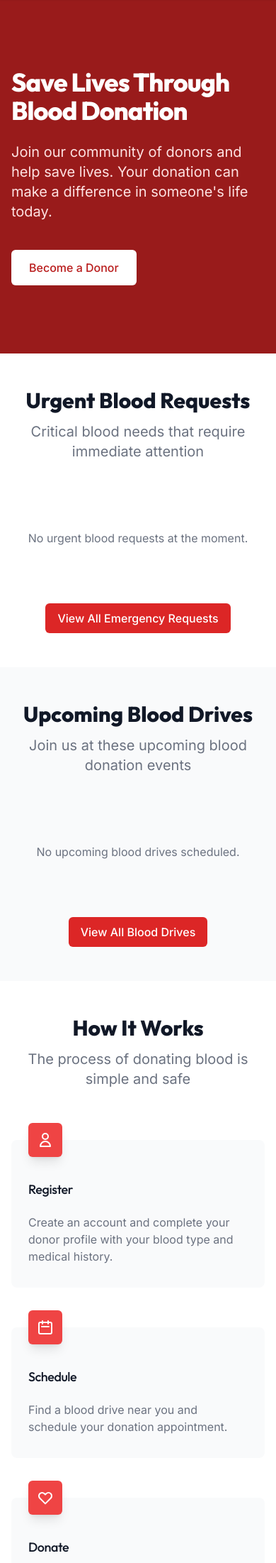
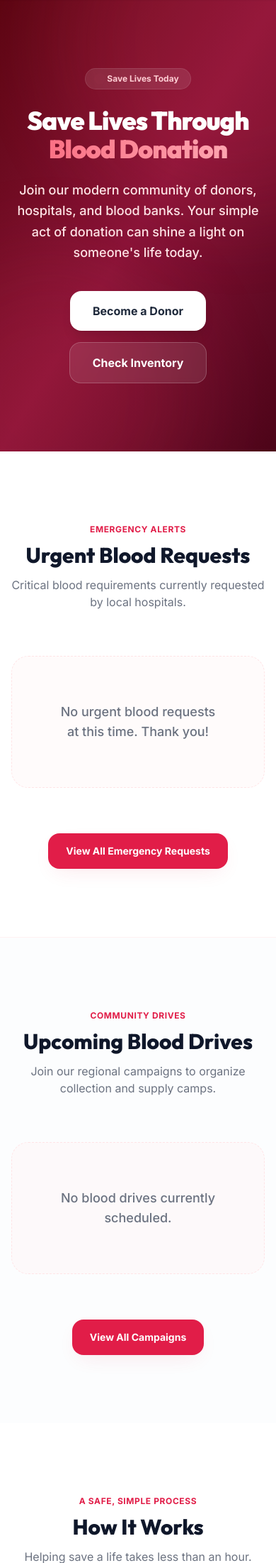
Before and after one commit to BalajiPatil1207/blood_brige_project, a Flask app: page / in a window 390 px wide. Shown: the part 81-2283 px from the top of the page at 71% size. Run offline with Flask 3, Linux system fonts and the light colour scheme; data that the repository does not hold is empty; some libraries are stand-ins or nearby versions.

Commit message:
feat: implement responsive landing page with urgent requests and blood drive sections

```diff
--- a/app/templates/main/index.html
+++ b/app/templates/main/index.html
@@ -2,75 +2,105 @@
 
 {% block content %}
 <!-- Hero Section -->
-<div class="relative bg-red-800">
-    <!-- <div class="absolute inset-0">
-        <img class="w-full h-full object-cover" src="{{ url_for('static', filename='images/hero-bg.jpg') }}" alt="Blood donation">
-        <div class="absolute inset-0 bg-red-800 mix-blend-multiply"></div>
-    </div> -->
-    <div class="relative max-w-7xl mx-auto py-24 px-4 sm:py-32 sm:px-6 lg:px-8">
-        <h1 class="text-4xl font-extrabold tracking-tight text-white sm:text-5xl lg:text-6xl">Save Lives Through Blood Donation</h1>
-        <p class="mt-6 text-xl text-red-100 max-w-3xl">Join our community of donors and help save lives. Your donation can make a difference in someone's life today.</p>
-        <div class="mt-10 flex flex-wrap gap-4">
-            <a href="{{ url_for('auth.register', user_type='donor') }}" class="inline-flex items-center px-6 py-3 border border-transparent text-base font-medium rounded-md text-red-700 bg-white hover:bg-red-50">
+<div class="relative bg-gradient-to-br from-[#5c0612] via-primary-900 to-rose-950 overflow-hidden py-24 sm:py-32">
+    <!-- Decorative organic glow shapes -->
+    <div class="absolute top-0 right-0 w-[500px] h-[500px] bg-primary-500/20 rounded-full blur-3xl -mr-48 -mt-48 animate-pulse"></div>
+    <div class="absolute bottom-0 left-0 w-[400px] h-[400px] bg-rose-500/10 rounded-full blur-3xl -ml-32 -mb-32"></div>
+
+    <div class="relative max-w-7xl mx-auto px-4 sm:px-6 lg:px-8 text-center lg:text-left lg:flex lg:items-center lg:justify-between gap-12">
+        <div class="max-w-3xl">
+            <span class="inline-flex items-center gap-1.5 px-4 py-1.5 rounded-full text-xs font-bold bg-white/10 text-primary-200 border border-white/10 mb-6">
+                <span class="w-2 h-2 rounded-full bg-primary-400 animate-ping"></span>
+                Save Lives Today
+            </span>
+            <h1 class="text-4xl sm:text-5xl lg:text-7xl font-black tracking-tight text-white leading-[1.1] mb-6">
+                Save Lives Through <br class="hidden sm:inline">
+                <span class="text-transparent bg-clip-text bg-gradient-to-r from-primary-400 to-rose-300">Blood Donation</span>
+            </h1>
+            <p class="text-lg sm:text-xl text-rose-100 max-w-2xl font-medium leading-relaxed mb-10">
+                Join our modern community of donors, hospitals, and blood banks. Your simple act of donation can shine a light on someone's life today.
+            </p>
+            <div class="flex flex-wrap gap-4 justify-center lg:justify-start">
+                <a href="{{ url_for('auth.register', user_type='donor') }}" class="px-8 py-4 text-base font-extrabold rounded-2xl text-primary-950 bg-white hover:bg-rose-50 shadow-lg transform hover:-translate-y-0.5 transition duration-150">
                     Become a Donor
                 </a>
-            {% if current_user.is_authenticated %}
-            <a href="{{ url_for('auth.logout') }}" class="inline-flex items-center px-6 py-3 border border-transparent text-base font-medium rounded-md text-red-700 bg-white hover:bg-red-50">
-                Logout
+                <a href="{{ url_for('main.blood_inventory') }}" class="px-8 py-4 text-base font-extrabold rounded-2xl text-white bg-white/10 hover:bg-white/20 border border-white/20 backdrop-blur-sm transform hover:-translate-y-0.5 transition duration-150">
+                    Check Inventory
                 </a>
-            {% endif %}
+            </div>
+        </div>
+        <div class="hidden lg:block relative max-w-md w-full">
+            <!-- Sleek Glass card representing blood levels -->
+            <div class="bg-white/5 border border-white/10 backdrop-blur-md rounded-3xl p-8 shadow-2xl relative overflow-hidden">
+                <div class="absolute -right-16 -top-16 w-36 h-36 bg-primary-600/30 rounded-full blur-2xl"></div>
+                <div class="flex justify-between items-center mb-6">
+                    <h3 class="text-white font-bold text-lg">Live Blood Needs</h3>
+                    <span class="px-2.5 py-1 text-xs font-bold text-green-300 bg-green-500/10 rounded-full">Real-time</span>
+                </div>
+                <div class="space-y-4">
+                    <div class="bg-white/5 p-4 rounded-2xl flex justify-between items-center">
+                        <span class="text-rose-200 font-bold text-lg">O+ Negative</span>
+                        <span class="text-white font-extrabold">Critical Request</span>
+                    </div>
+                    <div class="bg-white/5 p-4 rounded-2xl flex justify-between items-center">
+                        <span class="text-rose-200 font-bold text-lg">A+ Positive</span>
+                        <span class="text-white font-extrabold">Highly Needed</span>
+                    </div>
+                </div>
+            </div>
         </div>
     </div>
 </div>
 
 <!-- Urgent Blood Requests -->
-<div class="bg-white py-12">
+<div class="bg-white py-24 border-b border-rose-50">
     <div class="max-w-7xl mx-auto px-4 sm:px-6 lg:px-8">
-        <div class="text-center">
-            <h2 class="text-3xl font-extrabold text-gray-900 sm:text-4xl">
+        <div class="text-center mb-16">
+            <span class="text-primary-600 font-extrabold tracking-wider uppercase text-xs">Emergency Alerts</span>
+            <h2 class="text-3xl sm:text-4xl font-extrabold text-slate-900 mt-2">
                 Urgent Blood Requests
             </h2>
-            <p class="mt-3 max-w-2xl mx-auto text-xl text-gray-500 sm:mt-4">
-                Critical blood needs that require immediate attention
+            <p class="mt-3 max-w-2xl mx-auto text-base text-gray-500">
+                Critical blood requirements currently requested by local hospitals.
             </p>
         </div>
 
-        <div class="mt-12 grid gap-5 mx-auto lg:grid-cols-3 lg:max-w-none">
+        <div class="grid gap-8 sm:grid-cols-2 lg:grid-cols-3">
             {% for request in urgent_requests %}
-            <div class="flex flex-col rounded-lg shadow-lg overflow-hidden">
-                <div class="flex-1 bg-white p-6 flex flex-col justify-between">
-                    <div class="flex-1">
-                        <p class="text-sm font-medium text-red-600">
+            <div class="flex flex-col bg-white border border-rose-100/60 rounded-3xl p-6 shadow-premium hover:shadow-premium-hover transform hover:-translate-y-1 transition duration-300 relative overflow-hidden">
+                <div class="absolute top-0 left-0 w-2.5 h-full bg-primary-600"></div>
+                <div class="flex justify-between items-start mb-4">
+                    <div>
+                        <h4 class="text-xs font-bold text-primary-600 uppercase tracking-widest">
                             {{ request.hospital.hospital_name if request.hospital else request.requester.first_name + ' ' + request.requester.last_name}}
+                        </h4>
+                        <h3 class="text-2xl font-black text-slate-900 mt-1">
+                            {{ request.blood_type }} Need
+                        </h3>
+                    </div>
+                    <span class="px-3 py-1 text-xs font-bold rounded-full bg-rose-50 text-primary-700">
+                        {{ request.priority }}
+                    </span>
+                </div>
+                <p class="text-slate-500 font-medium mb-6">
+                    {{ request.units_needed }} units requested immediately to save patient lives.
                 </p>
-                        <div class="block mt-2">
-                            <p class="text-xl font-semibold text-gray-900">
-                                {{ request.blood_type }} Blood Needed
-                            </p>
-                            <p class="mt-3 text-base text-gray-500">
-                                {{ request.units_needed }} units required
-                            </p>
-                            <p class="mt-1 text-sm text-gray-500">
-                                Priority: {{ request.priority }}
-                            </p>
-                        </div>
-                    </div>
-                    <div class="mt-6">
-                        <a href="{{ url_for('main.emergency_requests') }}" class="text-base font-medium text-red-600 hover:text-red-500">
+                <div class="mt-auto border-t border-rose-50/50 pt-4 flex justify-between items-center">
+                    <span class="text-xs text-gray-400 font-semibold">Updated just now</span>
+                    <a href="{{ url_for('main.emergency_requests') }}" class="text-sm font-bold text-primary-600 hover:text-primary-700 transition duration-150">
                         View Details →
                     </a>
                 </div>
             </div>
-            </div>
             {% else %}
-            <div class="col-span-full text-center py-12">
-                <p class="text-gray-500">No urgent blood requests at the moment.</p>
+            <div class="col-span-full bg-rose-50/30 border border-dashed border-rose-100 rounded-3xl p-16 text-center">
+                <p class="text-gray-500 font-medium text-lg">No urgent blood requests at this time. Thank you!</p>
             </div>
             {% endfor %}
         </div>
 
-        <div class="mt-8 text-center">
-            <a href="{{ url_for('main.emergency_requests') }}" class="inline-flex items-center px-4 py-2 border border-transparent text-base font-medium rounded-md text-white bg-red-600 hover:bg-red-700">
+        <div class="mt-16 text-center">
+            <a href="{{ url_for('main.emergency_requests') }}" class="inline-flex items-center px-6 py-3.5 border border-transparent text-sm font-bold rounded-2xl text-white bg-primary-600 hover:bg-primary-700 shadow-premium hover:shadow-premium-hover transform hover:-translate-y-0.5 transition duration-150">
                 View All Emergency Requests
             </a>
         </div>
@@ -78,164 +108,142 @@
 </div>
 
 <!-- Upcoming Blood Drives -->
-<div class="bg-gray-50 py-12">
+<div class="bg-[#fcfdfe] py-24">
     <div class="max-w-7xl mx-auto px-4 sm:px-6 lg:px-8">
-        <div class="text-center">
-            <h2 class="text-3xl font-extrabold text-gray-900 sm:text-4xl">
+        <div class="text-center mb-16">
+            <span class="text-primary-600 font-extrabold tracking-wider uppercase text-xs">Community Drives</span>
+            <h2 class="text-3xl sm:text-4xl font-extrabold text-slate-900 mt-2">
                 Upcoming Blood Drives
             </h2>
-            <p class="mt-3 max-w-2xl mx-auto text-xl text-gray-500 sm:mt-4">
-                Join us at these upcoming blood donation events
+            <p class="mt-3 max-w-2xl mx-auto text-base text-gray-500">
+                Join our regional campaigns to organize collection and supply camps.
             </p>
         </div>
 
-        <div class="mt-12 grid gap-5 mx-auto lg:grid-cols-3 lg:max-w-none">
+        <div class="grid gap-8 sm:grid-cols-2 lg:grid-cols-3">
             {% for drive in upcoming_drives %}
-            <div class="flex flex-col rounded-lg shadow-lg overflow-hidden">
-                <div class="flex-1 bg-white p-6 flex flex-col justify-between">
-                    <div class="flex-1">
-                        <p class="text-sm font-medium text-red-600">
-                            {{ drive.organizer.bank_name }}
-                        </p>
-                        <div class="block mt-2">
-                            <p class="text-xl font-semibold text-gray-900">
+            <div class="flex flex-col bg-white border border-rose-100/60 rounded-3xl p-6 shadow-premium hover:shadow-premium-hover transform hover:-translate-y-1 transition duration-300">
+                <div class="mb-4">
+                    <span class="text-xs font-bold text-slate-400 uppercase tracking-widest block mb-1">Organized by {{ drive.organizer.bank_name }}</span>
+                    <h3 class="text-xl font-bold text-slate-900 hover:text-primary-600 transition">
                         {{ drive.title }}
-                            </p>
-                            <p class="mt-3 text-base text-gray-500">
+                    </h3>
+                </div>
+                <div class="space-y-2 mb-6">
+                    <div class="flex items-center text-sm text-gray-500 font-medium">
+                        <svg class="flex-shrink-0 mr-2 h-5 w-5 text-primary-500" xmlns="http://www.w3.org/2000/svg" viewBox="0 0 20 20" fill="currentColor">
+                            <path fill-rule="evenodd" d="M5.05 4.05a7 7 0 119.9 9.9L10 18.9l-4.95-4.95a7 7 0 010-9.9zM10 11a2 2 0 100-4 2 2 0 000 4z" clip-rule="evenodd" />
+                        </svg>
                         {{ drive.location }}
-                            </p>
-                            <p class="mt-1 text-sm text-gray-500">
+                    </div>
+                    <div class="flex items-center text-sm text-gray-500 font-medium">
+                        <svg class="flex-shrink-0 mr-2 h-5 w-5 text-primary-500" xmlns="http://www.w3.org/2000/svg" viewBox="0 0 20 20" fill="currentColor">
+                            <path fill-rule="evenodd" d="M6 2a1 1 0 00-1 1v1H4a2 2 0 00-2 2v10a2 2 0 002 2h12a2 2 0 002-2V6a2 2 0 00-2-2h-1V3a1 1 0 10-2 0v1H7V3a1 1 0 00-1-1zm0 5a1 1 0 000 2h8a1 1 0 100-2H6z" clip-rule="evenodd" />
+                        </svg>
                         {{ drive.start_date.strftime('%B %d, %Y') }}
-                            </p>
                     </div>
                 </div>
-                    <div class="mt-6">
-                        <a href="{{ url_for('main.blood_drive_detail', id=drive.id) }}" class="text-base font-medium text-red-600 hover:text-red-500">
-                            View Details →
+                <div class="mt-auto">
+                    <a href="{{ url_for('main.blood_drive_detail', id=drive.id) }}" class="w-full inline-flex justify-center items-center px-4 py-3 border border-rose-100 hover:border-primary-600 text-sm font-bold rounded-2xl text-slate-700 hover:text-white hover:bg-primary-600 transition duration-150">
+                        View Details
                     </a>
                 </div>
             </div>
-            </div>
             {% else %}
-            <div class="col-span-full text-center py-12">
-                <p class="text-gray-500">No upcoming blood drives scheduled.</p>
+            <div class="col-span-full bg-rose-50/30 border border-dashed border-rose-100 rounded-3xl p-16 text-center">
+                <p class="text-gray-500 font-medium text-lg">No blood drives currently scheduled.</p>
             </div>
             {% endfor %}
         </div>
 
-        <div class="mt-8 text-center">
-            <a href="{{ url_for('main.blood_drives') }}" class="inline-flex items-center px-4 py-2 border border-transparent text-base font-medium rounded-md text-white bg-red-600 hover:bg-red-700">
-                View All Blood Drives
+        <div class="mt-16 text-center">
+            <a href="{{ url_for('main.blood_drives') }}" class="inline-flex items-center px-6 py-3.5 border border-transparent text-sm font-bold rounded-2xl text-white bg-primary-600 hover:bg-primary-700 shadow-premium hover:shadow-premium-hover transform hover:-translate-y-0.5 transition duration-150">
+                View All Campaigns
             </a>
         </div>
     </div>
 </div>
 
 <!-- How It Works -->
-<div class="bg-white py-12">
+<div class="bg-white py-24">
     <div class="max-w-7xl mx-auto px-4 sm:px-6 lg:px-8">
-        <div class="text-center">
-            <h2 class="text-3xl font-extrabold text-gray-900 sm:text-4xl">
+        <div class="text-center mb-20">
+            <span class="text-primary-600 font-extrabold tracking-wider uppercase text-xs">A Safe, Simple Process</span>
+            <h2 class="text-3xl sm:text-4xl font-extrabold text-slate-900 mt-2">
                 How It Works
             </h2>
-            <p class="mt-3 max-w-2xl mx-auto text-xl text-gray-500 sm:mt-4">
-                The process of donating blood is simple and safe
+            <p class="mt-3 max-w-2xl mx-auto text-base text-gray-500">
+                Helping save a life takes less than an hour. Follow these easy steps.
             </p>
         </div>
 
-        <div class="mt-12">
-            <div class="grid grid-cols-1 gap-8 sm:grid-cols-2 lg:grid-cols-4">
+        <div class="grid grid-cols-1 gap-10 sm:grid-cols-2 lg:grid-cols-4">
             <!-- Step 1 -->
-                <div class="pt-6">
-                    <div class="flow-root bg-gray-50 rounded-lg px-6 pb-8">
-                        <div class="-mt-6">
-                            <div>
-                                <span class="inline-flex items-center justify-center p-3 bg-red-500 rounded-md shadow-lg">
-                                    <svg class="h-6 w-6 text-white" xmlns="http://www.w3.org/2000/svg" fill="none" viewBox="0 0 24 24" stroke="currentColor">
+            <div class="bg-gradient-to-b from-rose-50/20 to-transparent rounded-3xl p-6 border border-rose-100/30 relative text-center animate-fade-in">
+                <div class="inline-flex items-center justify-center w-14 h-14 bg-rose-50 text-primary-600 rounded-2xl mb-6 shadow-sm">
+                    <svg class="h-6 w-6" xmlns="http://www.w3.org/2000/svg" fill="none" viewBox="0 0 24 24" stroke="currentColor">
                         <path stroke-linecap="round" stroke-linejoin="round" stroke-width="2" d="M16 7a4 4 0 11-8 0 4 4 0 018 0zM12 14a7 7 0 00-7 7h14a7 7 0 00-7-7z" />
                     </svg>
-                                </span>
                 </div>
-                            <h3 class="mt-8 text-lg font-medium text-gray-900 tracking-tight">Register</h3>
-                            <p class="mt-5 text-base text-gray-500">
-                                Create an account and complete your donor profile with your blood type and medical history.
+                <h3 class="text-lg font-bold text-slate-900 mb-2">1. Register</h3>
+                <p class="text-sm text-gray-500 leading-relaxed">
+                    Create an account, specify your blood group, and set up your initial health profile.
                 </p>
-                        </div>
-                    </div>
             </div>
 
             <!-- Step 2 -->
-                <div class="pt-6">
-                    <div class="flow-root bg-gray-50 rounded-lg px-6 pb-8">
-                        <div class="-mt-6">
-                            <div>
-                                <span class="inline-flex items-center justify-center p-3 bg-red-500 rounded-md shadow-lg">
-                                    <svg class="h-6 w-6 text-white" xmlns="http://www.w3.org/2000/svg" fill="none" viewBox="0 0 24 24" stroke="currentColor">
+            <div class="bg-gradient-to-b from-rose-50/20 to-transparent rounded-3xl p-6 border border-rose-100/30 relative text-center">
+                <div class="inline-flex items-center justify-center w-14 h-14 bg-rose-50 text-primary-600 rounded-2xl mb-6 shadow-sm">
+                    <svg class="h-6 w-6" xmlns="http://www.w3.org/2000/svg" fill="none" viewBox="0 0 24 24" stroke="currentColor">
                         <path stroke-linecap="round" stroke-linejoin="round" stroke-width="2" d="M8 7V3m8 4V3m-9 8h10M5 21h14a2 2 0 002-2V7a2 2 0 00-2-2H5a2 2 0 00-2 2v12a2 2 0 002 2z" />
                     </svg>
-                                </span>
                 </div>
-                            <h3 class="mt-8 text-lg font-medium text-gray-900 tracking-tight">Schedule</h3>
-                            <p class="mt-5 text-base text-gray-500">
-                                Find a blood drive near you and schedule your donation appointment.
+                <h3 class="text-lg font-bold text-slate-900 mb-2">2. Schedule</h3>
+                <p class="text-sm text-gray-500 leading-relaxed">
+                    Browse nearby blood camps or drives and book a convenient slot.
                 </p>
-                        </div>
-                    </div>
             </div>
 
             <!-- Step 3 -->
-                <div class="pt-6">
-                    <div class="flow-root bg-gray-50 rounded-lg px-6 pb-8">
-                        <div class="-mt-6">
-                            <div>
-                                <span class="inline-flex items-center justify-center p-3 bg-red-500 rounded-md shadow-lg">
-                                    <svg class="h-6 w-6 text-white" xmlns="http://www.w3.org/2000/svg" fill="none" viewBox="0 0 24 24" stroke="currentColor">
+            <div class="bg-gradient-to-b from-rose-50/20 to-transparent rounded-3xl p-6 border border-rose-100/30 relative text-center">
+                <div class="inline-flex items-center justify-center w-14 h-14 bg-rose-50 text-primary-600 rounded-2xl mb-6 shadow-sm">
+                    <svg class="h-6 w-6" xmlns="http://www.w3.org/2000/svg" fill="none" viewBox="0 0 24 24" stroke="currentColor">
                         <path stroke-linecap="round" stroke-linejoin="round" stroke-width="2" d="M4.318 6.318a4.5 4.5 0 000 6.364L12 20.364l7.682-7.682a4.5 4.5 0 00-6.364-6.364L12 7.636l-1.318-1.318a4.5 4.5 0 00-6.364 0z" />
                     </svg>
-                                </span>
                 </div>
-                            <h3 class="mt-8 text-lg font-medium text-gray-900 tracking-tight">Donate</h3>
-                            <p class="mt-5 text-base text-gray-500">
-                                Visit the blood drive location, complete a quick health screening, and donate blood.
+                <h3 class="text-lg font-bold text-slate-900 mb-2">3. Donate</h3>
+                <p class="text-sm text-gray-500 leading-relaxed">
+                    Visit the drive, complete a free mini-medical check, and donate.
                 </p>
-                        </div>
-                    </div>
             </div>
 
             <!-- Step 4 -->
-                <div class="pt-6">
-                    <div class="flow-root bg-gray-50 rounded-lg px-6 pb-8">
-                        <div class="-mt-6">
-                            <div>
-                                <span class="inline-flex items-center justify-center p-3 bg-red-500 rounded-md shadow-lg">
-                                    <svg class="h-6 w-6 text-white" xmlns="http://www.w3.org/2000/svg" fill="none" viewBox="0 0 24 24" stroke="currentColor">
+            <div class="bg-gradient-to-b from-rose-50/20 to-transparent rounded-3xl p-6 border border-rose-100/30 relative text-center">
+                <div class="inline-flex items-center justify-center w-14 h-14 bg-rose-50 text-primary-600 rounded-2xl mb-6 shadow-sm">
+                    <svg class="h-6 w-6" xmlns="http://www.w3.org/2000/svg" fill="none" viewBox="0 0 24 24" stroke="currentColor">
                         <path stroke-linecap="round" stroke-linejoin="round" stroke-width="2" d="M9 12l2 2 4-4m6 2a9 9 0 11-18 0 9 9 0 0118 0z" />
                     </svg>
-                                </span>
                 </div>
-                            <h3 class="mt-8 text-lg font-medium text-gray-900 tracking-tight">Track</h3>
-                            <p class="mt-5 text-base text-gray-500">
-                                Monitor your donation history and impact through your donor dashboard.
+                <h3 class="text-lg font-bold text-slate-900 mb-2">4. Track</h3>
+                <p class="text-sm text-gray-500 leading-relaxed">
+                    Monitor your donation history, check certificates, and see your impact.
                 </p>
-                        </div>
-                    </div>
-                </div>
             </div>
         </div>
     </div>
 </div>
 
 <!-- Call to Action -->
-<div class="bg-red-700">
-    <div class="max-w-2xl mx-auto text-center py-16 px-4 sm:py-20 sm:px-6 lg:px-8">
-        <h2 class="text-3xl font-extrabold text-white sm:text-4xl">
-            <span class="block">Ready to make a difference?</span>
-            <span class="block">Start donating blood today.</span>
+<div class="bg-gradient-to-br from-primary-800 to-rose-950 text-white py-20 px-6 sm:py-24">
+    <div class="max-w-4xl mx-auto text-center relative z-10">
+        <h2 class="text-3xl sm:text-5xl font-black tracking-tight leading-tight">
+            Ready to make a real difference? <br>
+            Start saving lives today.
         </h2>
-        <p class="mt-4 text-lg leading-6 text-red-200">
-            Join our community of donors and help save lives. Your donation can make a difference in someone's life today.
+        <p class="mt-6 text-lg text-rose-100 max-w-2xl mx-auto font-medium">
+            Register in seconds and step forward as a vital donor in our local emergency healthcare support network.
         </p>
-        <a href="{{ url_for('auth.register', user_type='donor') }}" class="mt-8 w-full inline-flex items-center justify-center px-5 py-3 border border-transparent text-base font-medium rounded-md text-red-700 bg-white hover:bg-red-50 sm:w-auto">
+        <a href="{{ url_for('auth.register', user_type='donor') }}" class="mt-10 inline-flex items-center justify-center px-8 py-4 border border-transparent text-base font-extrabold rounded-2xl text-primary-950 bg-white hover:bg-rose-50 shadow-lg transform hover:-translate-y-0.5 transition duration-150">
             Sign up now
         </a>
     </div>
```
Also changed, not shown: instance/app.db (added). Lines whose indentation alone changed are shown as unchanged.
